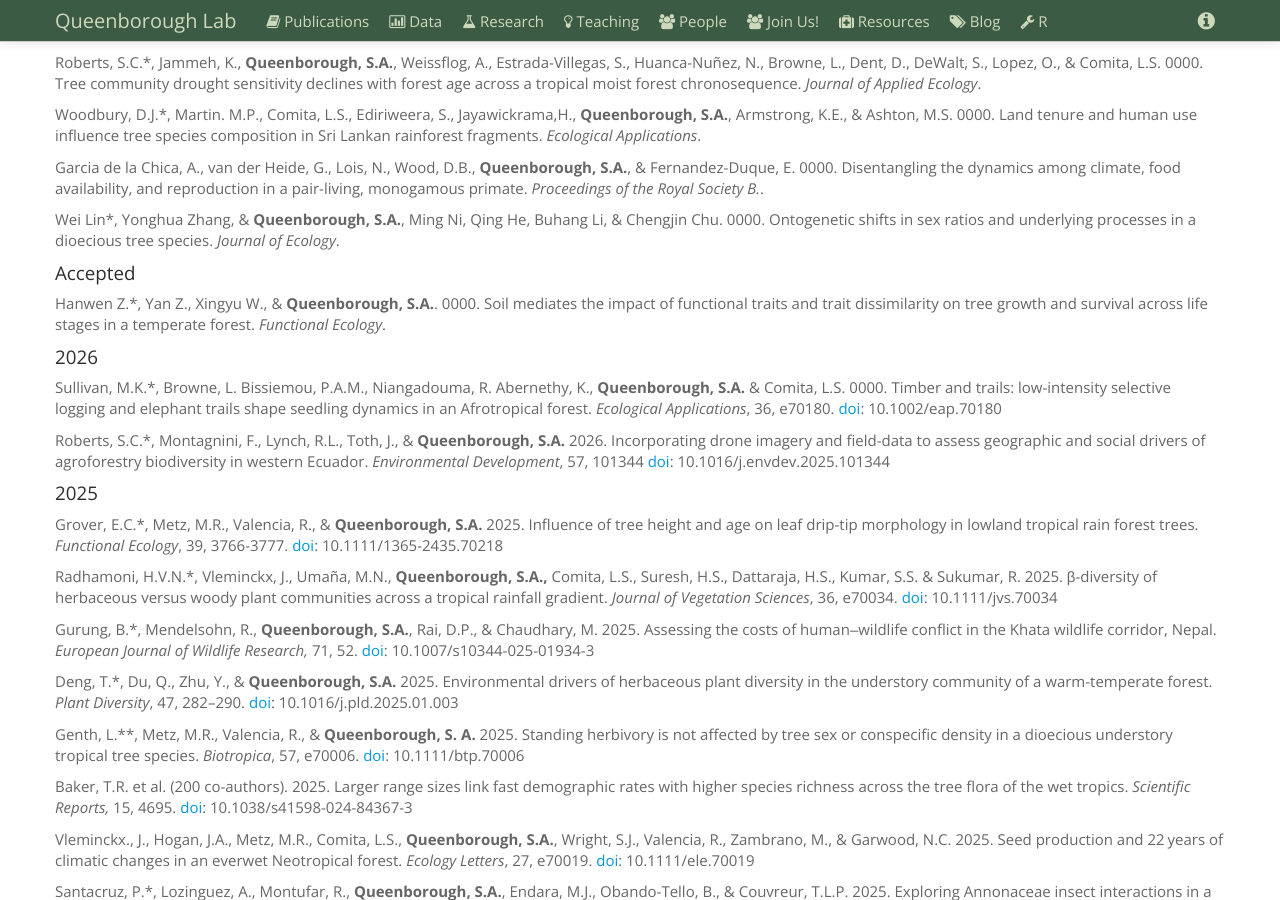
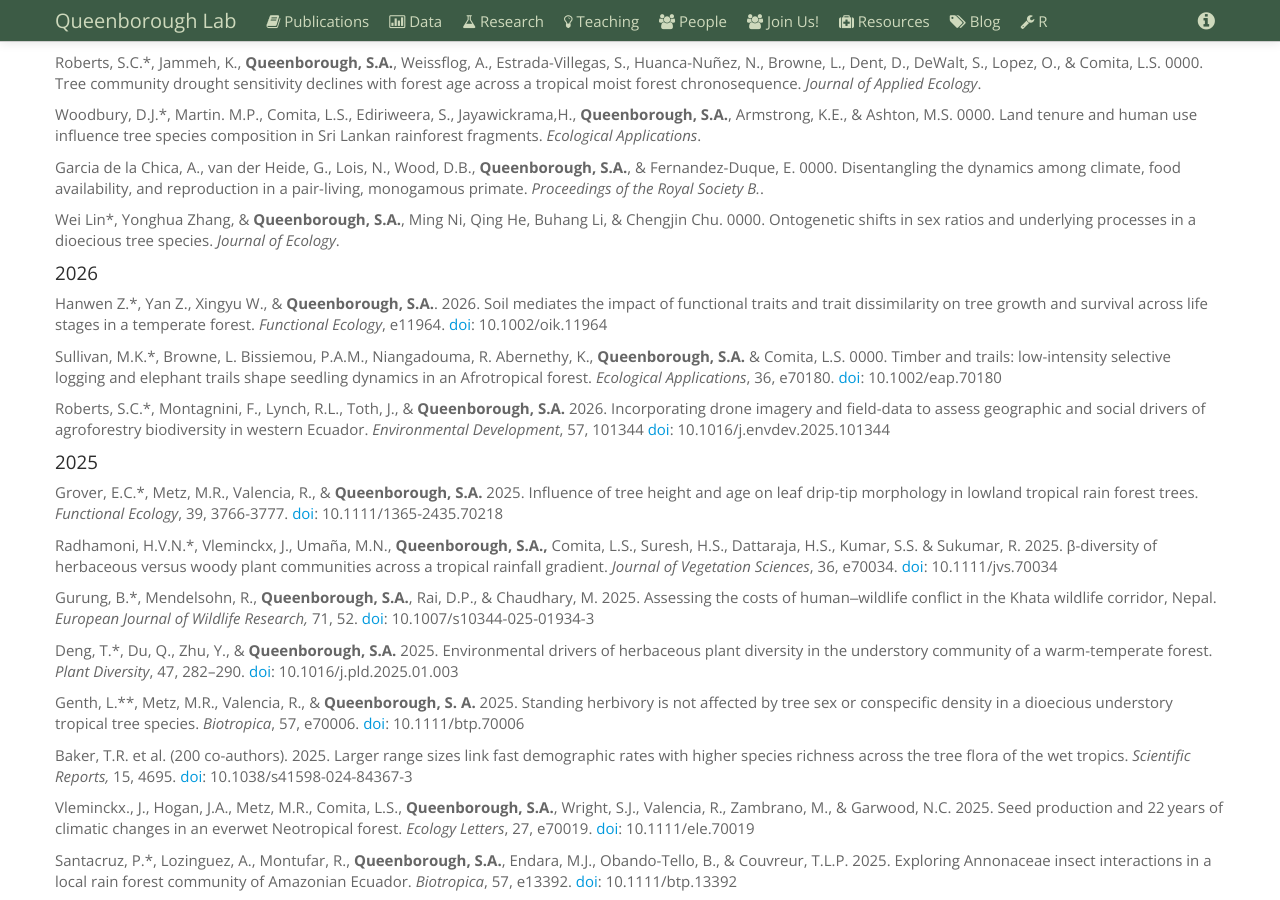
Before and after one commit to saq/saq.github.io, a Jekyll site: the page built from publications.md, in a window 1280 px wide and 900 px high, scrolled down 525 px. Built offline with Jekyll 4.4.1, drawn with Linux system fonts in a browser that asks for light colours.

Commit message:
Update publications.md

```diff
--- a/publications.md
+++ b/publications.md
@@ -59,10 +59,10 @@ Wei Lin\*, Yonghua Zhang, & **Queenborough, S.A.**, Ming Ni, Qing He, Buhang Li,
 
 
 <!--- #### Accepted--->
-#### Accepted
-Hanwen Z.\*, Yan Z., Xingyu W., & **Queenborough, S.A.**. 0000. Soil mediates the impact of functional traits and trait dissimilarity on tree growth and survival across life stages in a temperate forest. *Functional Ecology*.
 
 #### 2026
+Hanwen Z.\*, Yan Z., Xingyu W., & **Queenborough, S.A.**. 2026. Soil mediates the impact of functional traits and trait dissimilarity on tree growth and survival across life stages in a temperate forest. *Functional Ecology*, e11964. [doi](http://doi.org/10.1002/oik.11964): 10.1002/oik.11964
+
 Sullivan, M.K.\*, Browne, L. Bissiemou, P.A.M., Niangadouma, R. Abernethy, K., **Queenborough, S.A.** & Comita, L.S. 0000. Timber and trails: low-intensity selective logging and elephant trails shape seedling dynamics in an Afrotropical forest. *Ecological Applications*, 36, e70180. [doi](https://doi.org/10.1002/eap.70180): 10.1002/eap.70180
 
 Roberts, S.C.\*, Montagnini, F., Lynch, R.L., Toth, J., & **Queenborough, S.A.** 2026. Incorporating drone imagery and field-data to assess geographic and social drivers of agroforestry biodiversity in western Ecuador. *Environmental Development*, 57, 101344 [doi](https://doi.org/10.1016/j.envdev.2025.101344): 10.1016/j.envdev.2025.101344
```
